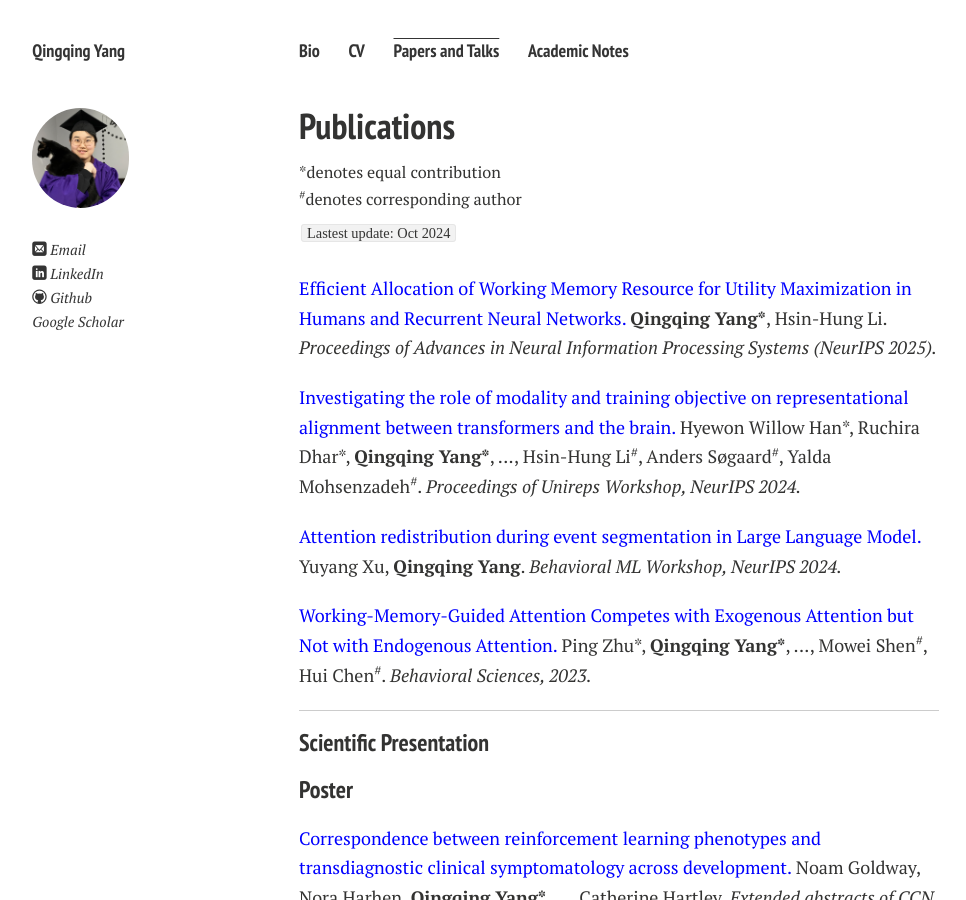
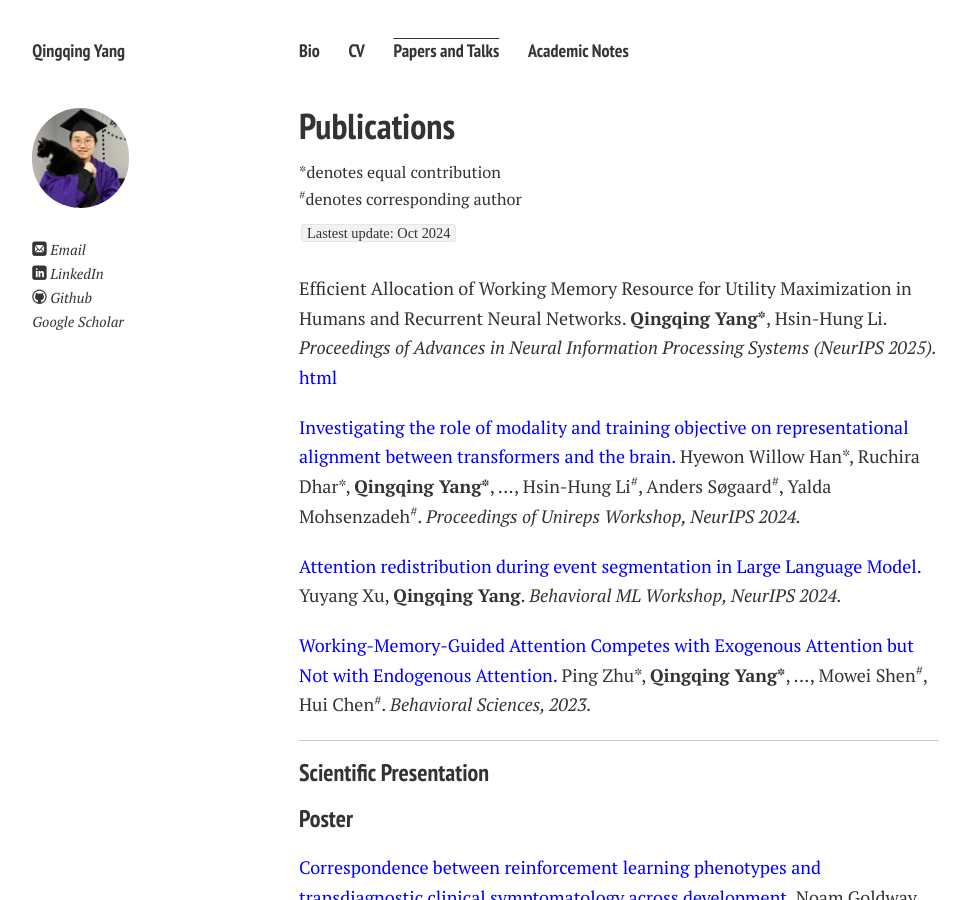
Before and after one commit to Qingqing-Yang-177/Qingqing-Yang-177.github.io, a Jekyll site: the page built from publications.md, in a window 1280 px wide and 900 px high. Shown: the whole window, without its empty margins (21-987 px from the left). Built offline with Jekyll 4.4.1, drawn with Linux system fonts in a browser that asks for light colours; nearby versions of some CDN libraries; comment, search, counter and statistics services are not loaded; a style sheet for code colours, icons or effects is not loaded.

Commit message:
Update publications.md

```diff
--- a/publications.md
+++ b/publications.md
@@ -12,7 +12,7 @@ title: Publications
 `Lastest update: Oct 2024`
 
 <div style="margin: 0; margin-bottom: 20px;">
-  <a href="https://openreview.net/pdf?id=eYVFs6TfQ0" style="color: blue;">Efficient Allocation of Working Memory Resource for Utility Maximization in Humans and Recurrent Neural Networks.</a> <strong>Qingqing Yang*</strong>, Hsin-Hung Li. <em>Proceedings of Advances in Neural Information Processing Systems (NeurIPS 2025). </em>
+  Efficient Allocation of Working Memory Resource for Utility Maximization in Humans and Recurrent Neural Networks. <strong>Qingqing Yang*</strong>, Hsin-Hung Li. <em>Proceedings of Advances in Neural Information Processing Systems (NeurIPS 2025). </em> <a href="https://openreview.net/pdf?id=eYVFs6TfQ0" style="color: blue;"> html </a>
 </div>
 
 <div style="margin: 0; margin-bottom: 20px;">
```
